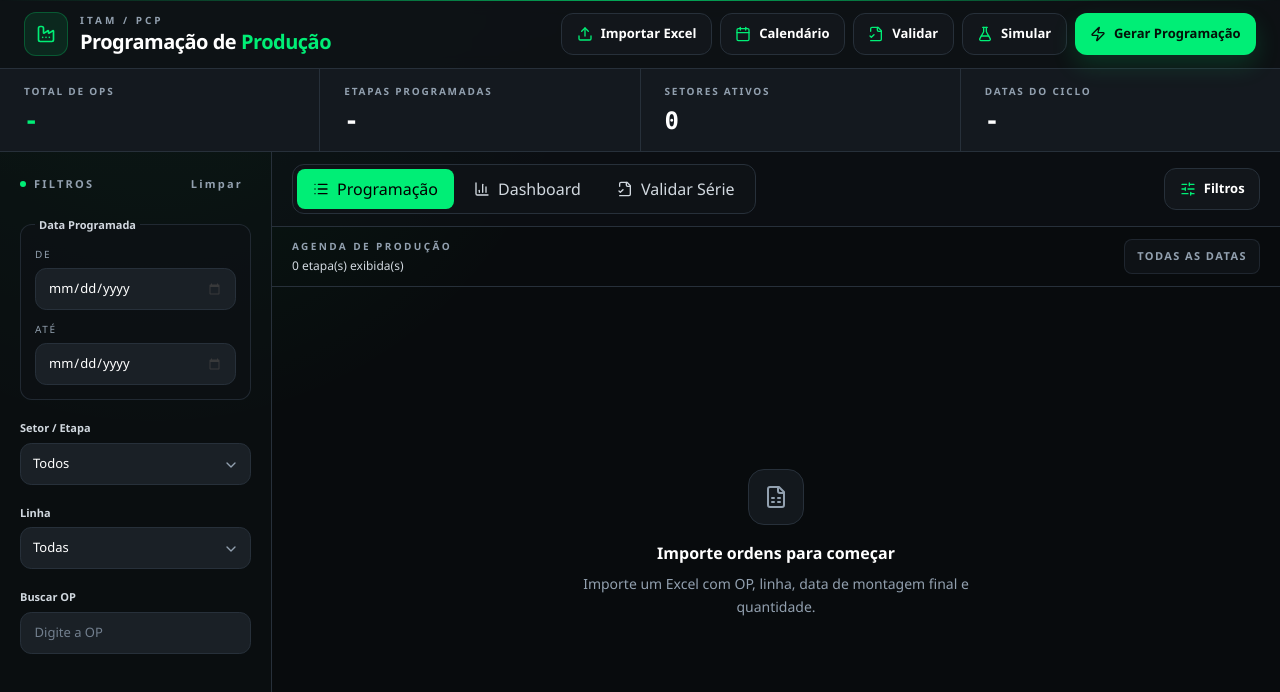
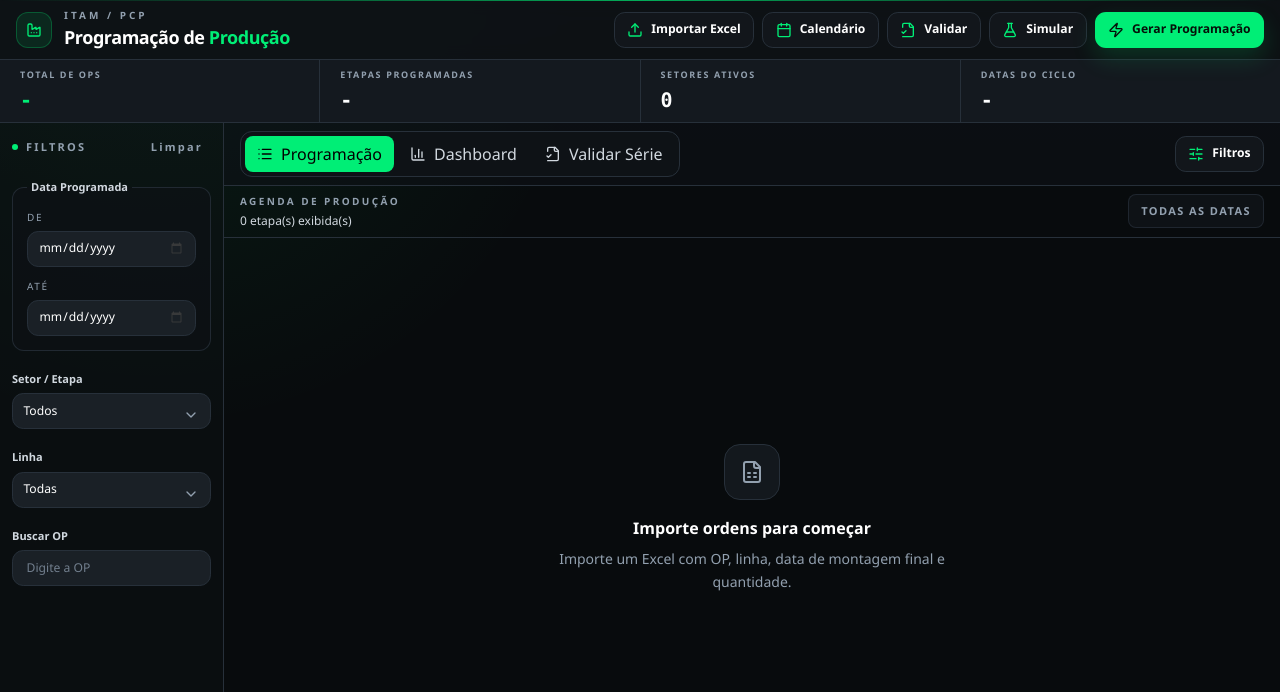
Before and after one commit to henriquedaniel081002-afk/ProgamacaoITAM, a React (Vite) app: page / in a window 1280 px wide. Shown: the top 692 px of the page. Built offline with nearby package versions, Linux system fonts and the light colour scheme.

Commit message:
ajuste dashboard

```diff
--- a/src/App.tsx
+++ b/src/App.tsx
@@ -1252,16 +1252,16 @@ const rowVisualInfo = useMemo(() => {
 
   return (
     <div className="app-shell flex h-dvh min-h-[520px] w-full flex-col overflow-hidden font-sans">
-      <header className="relative z-10 shrink-0 border-b border-brand-border bg-brand-panel/95 px-4 py-3 backdrop-blur sm:px-6">
+      <header className="relative z-10 shrink-0 border-b border-brand-border bg-brand-panel/95 px-3 py-2 backdrop-blur sm:px-4">
         <span className="absolute inset-x-0 top-0 h-px bg-gradient-to-r from-transparent via-brand-accent/70 to-transparent" />
-        <div className="mx-auto flex w-full max-w-[1920px] flex-col gap-3 xl:flex-row xl:items-center xl:justify-between">
+        <div className="mx-auto flex w-full max-w-[1920px] flex-col gap-2 xl:flex-row xl:items-center xl:justify-between">
           <div className="flex min-w-0 items-center gap-3">
-            <div className="flex h-11 w-11 shrink-0 items-center justify-center rounded-xl border border-brand-accent/25 bg-brand-accent/10 text-brand-accent">
-              <Factory className="h-5 w-5" />
+            <div className="flex h-9 w-9 shrink-0 items-center justify-center rounded-xl border border-brand-accent/25 bg-brand-accent/10 text-brand-accent">
+              <Factory className="h-4 w-4" />
             </div>
             <div className="min-w-0">
               <p className="text-[10px] font-bold uppercase tracking-[0.3em] text-brand-muted">ITAM / PCP</p>
-              <h1 className="truncate text-lg font-bold tracking-tight text-white sm:text-xl">
+              <h1 className="truncate text-base font-bold tracking-tight text-white sm:text-lg">
                 Programação de <span className="text-brand-accent">Produção</span>
               </h1>
             </div>
@@ -1322,7 +1322,7 @@ const rowVisualInfo = useMemo(() => {
       </div>
 
       <main className="flex min-h-0 flex-1 overflow-hidden">
-        <aside className="hidden w-[272px] shrink-0 flex-col overflow-y-auto border-r border-brand-border bg-brand-panel/45 p-5 lg:flex">
+        <aside className="hidden w-[224px] shrink-0 flex-col overflow-y-auto border-r border-brand-border bg-brand-panel/45 p-3 lg:flex">
           <FilterBar
             filters={filters}
             setFilters={setFilters}
@@ -1331,15 +1331,15 @@ const rowVisualInfo = useMemo(() => {
         </aside>
 
         <section className="flex min-w-0 flex-1 flex-col overflow-hidden">
-          <div className="flex flex-wrap items-center justify-between gap-3 border-b border-brand-border bg-brand-panel/55 px-4 py-3 sm:px-5">
+          <div className="flex flex-wrap items-center justify-between gap-2 border-b border-brand-border bg-brand-panel/55 px-3 py-2 sm:px-4">
             <div role="tablist" aria-label="Visualização da programação" className="flex items-center gap-1 rounded-xl border border-brand-border bg-brand-panel p-1">
-              <button type="button" role="tab" aria-selected={activeTab === 'programacao'} onClick={() => setActiveTab('programacao')} className={`tab-button flex items-center gap-2 rounded-lg px-4 py-2 text-sm font-semibold transition-colors ${activeTab === 'programacao' ? 'bg-brand-accent text-black' : 'text-brand-soft hover:bg-brand-surface hover:text-white'}`}>
+              <button type="button" role="tab" aria-selected={activeTab === 'programacao'} onClick={() => setActiveTab('programacao')} className={`tab-button flex items-center gap-2 rounded-lg px-3 py-1.5 text-xs font-semibold transition-colors ${activeTab === 'programacao' ? 'bg-brand-accent text-black' : 'text-brand-soft hover:bg-brand-surface hover:text-white'}`}>
                 <List className="h-4 w-4" /> Programação
               </button>
-              <button type="button" role="tab" aria-selected={activeTab === 'dashboard'} onClick={() => setActiveTab('dashboard')} className={`tab-button flex items-center gap-2 rounded-lg px-4 py-2 text-sm font-semibold transition-colors ${activeTab === 'dashboard' ? 'bg-brand-accent text-black' : 'text-brand-soft hover:bg-brand-surface hover:text-white'}`}>
+              <button type="button" role="tab" aria-selected={activeTab === 'dashboard'} onClick={() => setActiveTab('dashboard')} className={`tab-button flex items-center gap-2 rounded-lg px-3 py-1.5 text-xs font-semibold transition-colors ${activeTab === 'dashboard' ? 'bg-brand-accent text-black' : 'text-brand-soft hover:bg-brand-surface hover:text-white'}`}>
                 <BarChart3 className="h-4 w-4" /> Dashboard
               </button>
-              <button type="button" role="tab" aria-selected={activeTab === 'validarSerie'} onClick={() => setActiveTab('validarSerie')} className={`tab-button flex items-center gap-2 rounded-lg px-4 py-2 text-sm font-semibold transition-colors ${activeTab === 'validarSerie' ? 'bg-brand-accent text-black' : 'text-brand-soft hover:bg-brand-surface hover:text-white'}`}>
+              <button type="button" role="tab" aria-selected={activeTab === 'validarSerie'} onClick={() => setActiveTab('validarSerie')} className={`tab-button flex items-center gap-2 rounded-lg px-3 py-1.5 text-xs font-semibold transition-colors ${activeTab === 'validarSerie' ? 'bg-brand-accent text-black' : 'text-brand-soft hover:bg-brand-surface hover:text-white'}`}>
                 <FileCheck2 className="h-4 w-4" /> Validar Série
               </button>
             </div>
@@ -1363,7 +1363,7 @@ const rowVisualInfo = useMemo(() => {
             </aside>
           )}
 
-          <div className="flex shrink-0 flex-wrap items-center justify-between gap-3 border-b border-brand-border px-4 py-3 sm:px-5">
+          <div className="flex shrink-0 flex-wrap items-center justify-between gap-2 border-b border-brand-border px-3 py-2 sm:px-4">
             <div>
               <p className="text-[10px] font-bold uppercase tracking-[0.24em] text-brand-muted">Agenda de produção</p>
               <p className="mt-1 text-xs text-brand-soft">
@@ -1371,7 +1371,7 @@ const rowVisualInfo = useMemo(() => {
                 {activeFilterCount > 0 && ` / ${activeFilterCount} filtro(s) ativo(s)`}
               </p>
             </div>
-            <div className="flex flex-wrap items-center justify-end gap-3">
+            <div className="flex flex-wrap items-center justify-end gap-2">
               {sankhyaRows.length > 0 && (
                 <>
                   <label className="flex items-center gap-2 rounded-lg border border-brand-border bg-brand-card px-3 py-2 text-xs font-semibold text-white">
@@ -1471,93 +1471,92 @@ const rowVisualInfo = useMemo(() => {
                   description={calculatedSteps.length === 0 ? 'Importe o arquivo e gere a programação para visualizar indicadores por setor.' : 'Ajuste os filtros para visualizar os indicadores disponíveis.'}
                 />
               ) : (
-              <div className="h-full overflow-y-auto p-4 sm:p-5">
-                <div className="grid grid-cols-1 items-start gap-5 2xl:grid-cols-[1fr_270px]">
-                  <div className="grid grid-cols-1 gap-4 xl:grid-cols-2 3xl:grid-cols-3">
-                    {dashboardStats.map(item => {
-                      const total = Object.values(item.stats).reduce<number>((a, b) => a + Number(b), 0);
-                      const segments = buildDonutSegments(item.stats, total);
-
-                      return (
-                        <article key={item.group} className="panel-shadow flex min-h-[248px] flex-col justify-between rounded-2xl border border-brand-border bg-brand-card p-4">
-                          <div className="mb-5 flex items-start justify-between gap-4">
-                            <div className="flex items-center gap-3 min-w-0">
-                              <div className="flex h-11 w-11 shrink-0 items-center justify-center rounded-xl border border-brand-accent/20 bg-brand-accent/10 text-brand-accent">
-                                <Factory className="h-5 w-5" />
-                              </div>
-                              <h3 className="break-words text-sm font-bold leading-tight text-white">{item.group}</h3>
-                            </div>
-                            <ChevronRight className="mt-2 h-4 w-4 shrink-0 text-brand-muted" />
+                <div className="dashboard-table-scroll h-full overflow-auto p-3">
+                  <div className="panel-shadow overflow-hidden rounded-2xl border border-brand-border bg-brand-card/70">
+                    <div className="flex flex-wrap items-center justify-between gap-3 border-b border-brand-border bg-brand-panel/80 px-4 py-3">
+                      <div>
+                        <h2 className="text-sm font-bold text-white">Resumo por setor</h2>
+                        <p className="text-[11px] text-brand-muted">Visualização compacta com os mesmos status e filtros da programação.</p>
+                      </div>
+                      <div className="flex flex-wrap items-center gap-3">
+                        {DASHBOARD_BUCKETS.map(bucket => (
+                          <div key={bucket.key} className="flex items-center gap-1.5 text-[11px] font-semibold text-brand-soft" title={bucket.description}>
+                            <span className="h-2 w-2 rounded-full" style={{ backgroundColor: bucket.color }} />
+                            {bucket.label}
                           </div>
-
-                          <div className="mb-5 flex items-center gap-5">
-                            <div className="relative h-24 w-24 shrink-0">
-                              <svg viewBox="0 0 42 42" className="h-24 w-24 -rotate-90">
-                                <circle cx="21" cy="21" r="15.915" fill="transparent" stroke="#27303A" strokeWidth="5" />
-                                {segments.map(segment => (
-                                  <circle
-                                    key={segment.key}
-                                    cx="21"
-                                    cy="21"
-                                    r="15.915"
-                                    fill="transparent"
-                                    stroke={segment.color}
-                                    strokeWidth="5"
-                                    strokeDasharray={segment.dashArray}
-                                    strokeDashoffset={segment.dashOffset}
-                                    strokeLinecap="butt"
-                                  />
-                                ))}
-                              </svg>
-                              <div className="absolute inset-0 flex flex-col items-center justify-center text-center">
-                                <span className="text-xl font-bold leading-none text-white">{total}</span>
-                                <span className="text-[10px] font-semibold uppercase tracking-wide text-brand-muted">total</span>
-                              </div>
-                            </div>
-
-                            <div className="min-w-0 flex-1 space-y-2">
-                              {DASHBOARD_BUCKETS.filter(bucket => item.stats[bucket.key] > 0).map(bucket => (
-                                <div key={bucket.key} className="grid grid-cols-[10px_1fr] items-center gap-2 text-xs">
-                                  <span className="h-2.5 w-2.5 rounded-full" style={{ backgroundColor: bucket.color }} />
-                                  <span className="truncate font-semibold text-brand-soft">{bucket.label}</span>
+                        ))}
+                      </div>
+                    </div>
+
+                    <table className="dashboard-summary-table w-full min-w-[1120px] border-collapse">
+                      <thead className="sticky top-0 z-10 border-b border-brand-border bg-brand-panel">
+                        <tr className="text-left text-[10px] uppercase tracking-[0.16em] text-brand-muted">
+                          <th className="px-4 py-3 font-bold">Setor</th>
+                          <th className="px-4 py-3 text-right font-bold">Total</th>
+                          {DASHBOARD_BUCKETS.map(bucket => (
+                            <th key={bucket.key} className="px-4 py-3 text-right font-bold">{bucket.label}</th>
+                          ))}
+                          <th className="px-4 py-3 font-bold">Progresso</th>
+                        </tr>
+                      </thead>
+                      <tbody>
+                        {dashboardStats.map(item => {
+                          const total = Object.values(item.stats).reduce<number>((a, b) => a + Number(b), 0);
+                          const conformePct = total ? (Number(item.stats.conforme) / total) * 100 : 0;
+
+                          return (
+                            <tr key={item.group} className="border-b border-brand-border/60 transition-colors hover:bg-brand-surface/55">
+                              <td className="px-4 py-3">
+                                <div className="flex min-w-0 items-center gap-3">
+                                  <div className="flex h-8 w-8 shrink-0 items-center justify-center rounded-lg border border-brand-accent/20 bg-brand-accent/10 text-brand-accent">
+                                    <Factory className="h-4 w-4" />
+                                  </div>
+                                  <div className="min-w-0">
+                                    <p className="truncate text-sm font-bold text-white" title={item.group}>{item.group}</p>
+                                    <p className="text-[10px] text-brand-muted">{total} registros analisados</p>
+                                  </div>
                                 </div>
-                              ))}
-                            </div>
-                          </div>
-
-                          <div className="space-y-2 border-t border-brand-border/70 pt-3">
-                            {DASHBOARD_BUCKETS.filter(bucket => item.stats[bucket.key] > 0).map(bucket => (
-                              <div key={bucket.key} className="flex items-center justify-between gap-3 text-xs">
-                                <span className="font-medium text-brand-soft">{bucket.label}</span>
-                                <span className="whitespace-nowrap text-right font-mono text-brand-muted">
-                                  {item.stats[bucket.key]} ({total ? ((Number(item.stats[bucket.key]) / total) * 100).toFixed(1).replace('.', ',') : '0,0'}%)
-                                </span>
-                              </div>
-                            ))}
-                          </div>
-
-                          <div className="mt-4 text-right text-xs text-brand-muted">{total} registros</div>
-                        </article>
-                      );
-                    })}
+                              </td>
+                              <td className="px-4 py-3 text-right font-mono text-base font-bold text-white">{total}</td>
+                              {DASHBOARD_BUCKETS.map(bucket => {
+                                const value = Number(item.stats[bucket.key]);
+                                const pct = total ? (value / total) * 100 : 0;
+
+                                return (
+                                  <td key={bucket.key} className="px-4 py-3 text-right font-mono text-xs text-brand-soft">
+                                    <span className="font-bold text-white">{value}</span>
+                                    <span className="ml-1 text-brand-muted">({pct.toFixed(1).replace('.', ',')}%)</span>
+                                  </td>
+                                );
+                              })}
+                              <td className="px-4 py-3">
+                                <div className="flex items-center gap-3">
+                                  <div className="h-3 min-w-[180px] flex-1 overflow-hidden rounded-full bg-brand-surface shadow-inner">
+                                    <div className="flex h-full w-full">
+                                      {DASHBOARD_BUCKETS.map(bucket => {
+                                        const value = Number(item.stats[bucket.key]);
+                                        const pct = total ? (value / total) * 100 : 0;
+                                        return value > 0 ? (
+                                          <span
+                                            key={bucket.key}
+                                            className="h-full"
+                                            style={{ width: `${pct}%`, backgroundColor: bucket.color }}
+                                            title={`${bucket.label}: ${value} (${pct.toFixed(1).replace('.', ',')}%)`}
+                                          />
+                                        ) : null;
+                                      })}
+                                    </div>
+                                  </div>
+                                  <span className="w-14 text-right font-mono text-xs font-bold text-brand-soft">{conformePct.toFixed(0)}%</span>
+                                </div>
+                              </td>
+                            </tr>
+                          );
+                        })}
+                      </tbody>
+                    </table>
                   </div>
-
-                  <aside className="rounded-2xl border border-brand-border bg-brand-card p-4 2xl:sticky 2xl:top-4">
-                    <h3 className="mb-4 text-[11px] font-bold uppercase tracking-[0.24em] text-brand-muted">Legenda</h3>
-                    <div className="space-y-3">
-                      {DASHBOARD_BUCKETS.map(bucket => (
-                        <div key={bucket.key} className="rounded-xl border border-brand-border/70 bg-brand-panel/70 p-3.5">
-                          <div className="mb-2 flex items-center gap-3">
-                            <span className="h-3 w-3 rounded-full" style={{ backgroundColor: bucket.color }} />
-                            <span className="text-sm font-semibold text-white">{bucket.label}</span>
-                          </div>
-                          <p className="pl-6 text-xs leading-relaxed text-brand-muted">{bucket.description}</p>
-                        </div>
-                      ))}
-                    </div>
-                  </aside>
                 </div>
-              </div>
               )
             ) : displayedSteps.length === 0 ? (
               <EmptyState
@@ -1891,9 +1890,9 @@ function EmptyState({ icon: Icon, title, description, compact = false }: { icon:
 
 function StatCard({ label, value, accent = false }: { label: string; value: string | number; accent?: boolean }) {
   return (
-    <div className="flex min-h-[82px] flex-col justify-center bg-brand-panel/75 px-4 py-3 sm:px-6">
-      <span className="mb-1.5 text-[10px] font-semibold uppercase tracking-[0.18em] text-brand-muted">{label}</span>
-      <span className={`font-mono text-2xl font-bold tracking-tight ${accent ? 'text-brand-accent' : 'text-white'}`}>{value}</span>
+    <div className="flex min-h-[56px] flex-col justify-center bg-brand-panel/75 px-4 py-2 sm:px-5">
+      <span className="mb-1 text-[9px] font-semibold uppercase tracking-[0.18em] text-brand-muted">{label}</span>
+      <span className={`font-mono text-xl font-bold tracking-tight ${accent ? 'text-brand-accent' : 'text-white'}`}>{value}</span>
     </div>
   );
 }
--- a/src/index.css
+++ b/src/index.css
@@ -217,3 +217,38 @@ input[type="date"]::-webkit-calendar-picker-indicator {
   text-indent: 0 !important;
   background-image: none !important;
 }
+
+/* Layout compacto real do Dashboard - aplicado diretamente no JSX */
+.ui-button {
+  min-height: 36px;
+  padding: 0.48rem 0.78rem;
+  border-radius: 0.68rem;
+  font-size: 0.76rem;
+}
+
+.ui-icon-button {
+  height: 34px;
+  width: 34px;
+}
+
+.ui-field {
+  min-height: 36px;
+  padding: 0.48rem 0.65rem;
+  font-size: 0.76rem;
+}
+
+.dashboard-compact-scroll {
+  scrollbar-gutter: stable;
+}
+
+@media (min-width: 1536px) {
+  .dashboard-compact-scroll > .grid {
+    grid-template-columns: repeat(3, minmax(0, 1fr));
+  }
+}
+
+@media (max-width: 1535px) and (min-width: 1024px) {
+  .dashboard-compact-scroll > .grid {
+    grid-template-columns: repeat(2, minmax(0, 1fr));
+  }
+}
```
